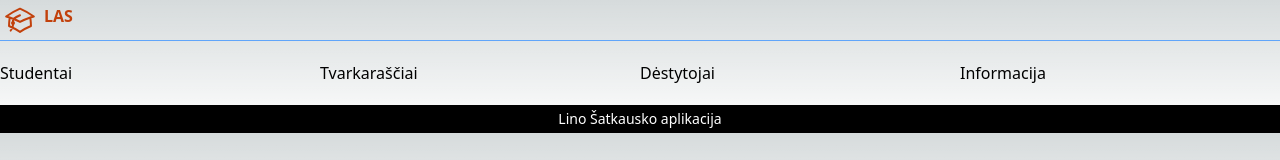
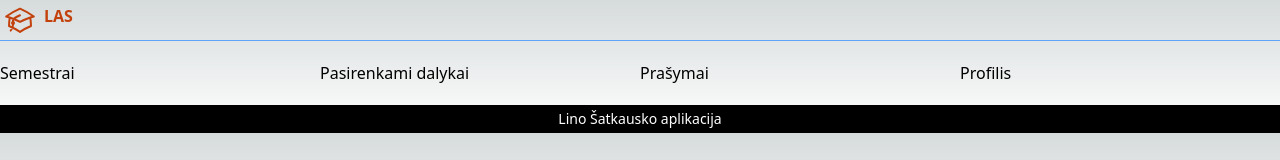
Before and after one commit to LinasSatkauskas/linas-academic-system, a Next.js app: page / in a window 1280 px wide. Shown: the top 160 px of the page. Built offline with nearby package versions, Linux system fonts and the light colour scheme.

Commit message:
Pakeistas titulinio turinys

```diff
--- a/app/page.tsx
+++ b/app/page.tsx
@@ -1,10 +1,10 @@
 export default function Home() {
   return (
     <div className="grid grid-cols-4">
-      <div> Studentai</div>
-      <div> Tvarkaraščiai</div>
-      <div> Dėstytojai</div>
-      <div> Informacija</div>
+      <div> Semestrai</div>
+      <div> Pasirenkami dalykai</div>
+      <div> Prašymai</div>
+      <div> Profilis</div>
     </div>
   )
 }
```
